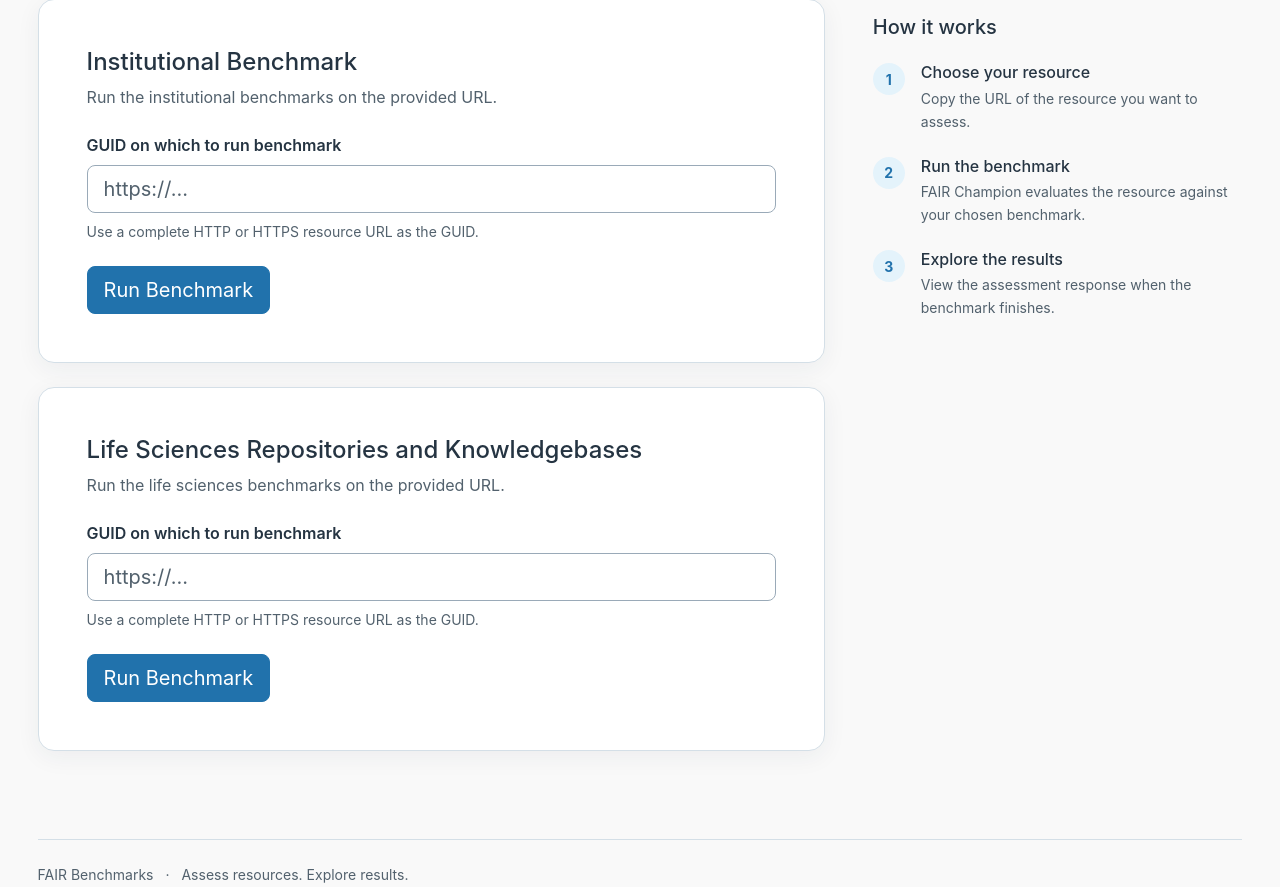
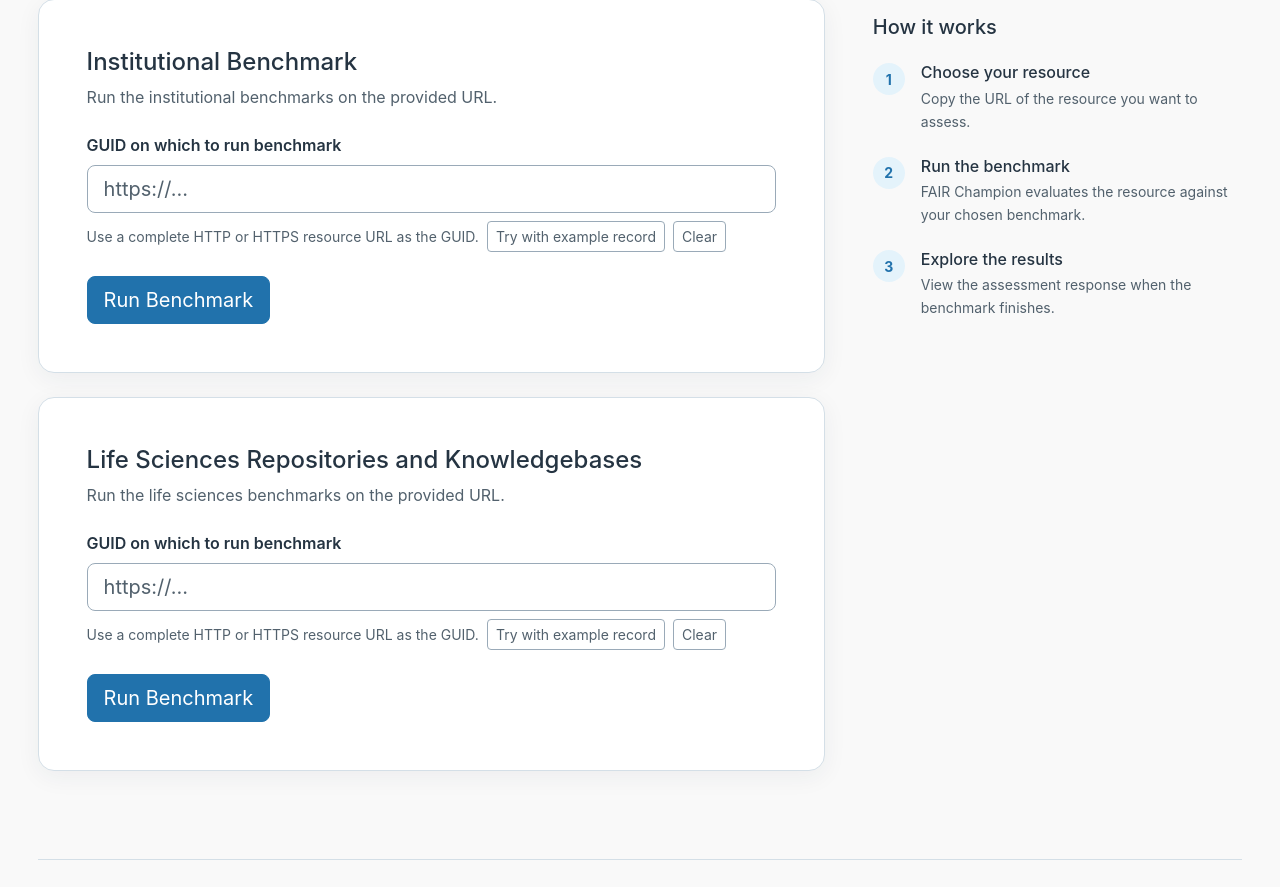
Before and after one commit to FAIRsharing/BenchmarkFacade, a Sinatra app: page / in a window 1280 px wide. Shown: the part 385-1272 px from the top of the page. Run offline with Sinatra, Linux system fonts and the light colour scheme.

Commit message:
Added some example URLs. #10

```diff
--- a/config/benchmarks.rb
+++ b/config/benchmarks.rb
@@ -3,10 +3,12 @@ BENCHMARKS = {
     title: "Institutional Benchmark",
     description: "Run the institutional benchmarks on the provided URL.",
     calculation_uri: "https://docs.google.com/spreadsheets/d/1hD-dy5osuMuhnEbtPCynQUQ1ywX_WPNjsA3CHqKJfzI",
+    example_url: "https://ora.ox.ac.uk/objects/uuid:4889f917-e29c-4e44-8e03-6a175c0a185f"
   },
   "life_sciences" => {
     title: "Life Sciences Repositories and Knowledgebases",
     description: "Run the life sciences benchmarks on the provided URL.",
     calculation_uri: "https://docs.google.com/spreadsheets/d/1GnUr6YiFaqGwoK2-RywnojlwGkgIsY7g1KR4eWCVdlM",
+    example_url: "https://fairsharing.org/FAIRsharing.2t35ja"
   }
 }.freeze
--- /dev/null
+++ b/public/js/examples.js
@@ -0,0 +1,7 @@
+document.querySelectorAll("button[data-example-url], button[data-clear-guid]").forEach((button) => {
+  button.addEventListener("click", () => {
+    const input = button.form.elements.namedItem("guid");
+    input.value = button.dataset.exampleUrl ?? "";
+    input.focus();
+  });
+});
--- a/views/index.erb
+++ b/views/index.erb
@@ -15,7 +15,13 @@
           <label for="<%= Rack::Utils.escape_html(operation) %>-guid" class="form-label fw-semibold">GUID on which to run benchmark</label>
           <input type="text" id="<%= Rack::Utils.escape_html(operation) %>-guid" name="guid" class="form-control form-control-lg"
                  placeholder="https://…" aria-describedby="<%= Rack::Utils.escape_html(operation) %>-guid-help" required>
-          <div id="<%= Rack::Utils.escape_html(operation) %>-guid-help" class="form-text mt-2">Use a complete HTTP or HTTPS resource URL as the GUID.</div>
+          <div class="d-flex flex-wrap align-items-center gap-2 mt-2">
+            <span id="<%= Rack::Utils.escape_html(operation) %>-guid-help" class="form-text mt-0">Use a complete HTTP or HTTPS resource URL as the GUID.</span>
+            <% if config[:example_url] %>
+            <button type="button" class="btn btn-sm btn-outline-secondary" data-example-url="<%= Rack::Utils.escape_html(config[:example_url]) %>">Try with example record</button>
+            <% end %>
+            <button type="button" class="btn btn-sm btn-outline-secondary" data-clear-guid>Clear</button>
+          </div>
           <button type="submit" class="btn btn-primary btn-lg mt-4 action-label">run benchmark</button>
         </form>
       </div>
@@ -40,3 +46,5 @@
     </ol>
   </aside>
 </div>
+
+<script src="<%= asset_path('/js/examples.js') %>" defer></script>
```
Also changed, not shown: tests/javascript/examples_test.cjs (added, +61 -0 lines).
